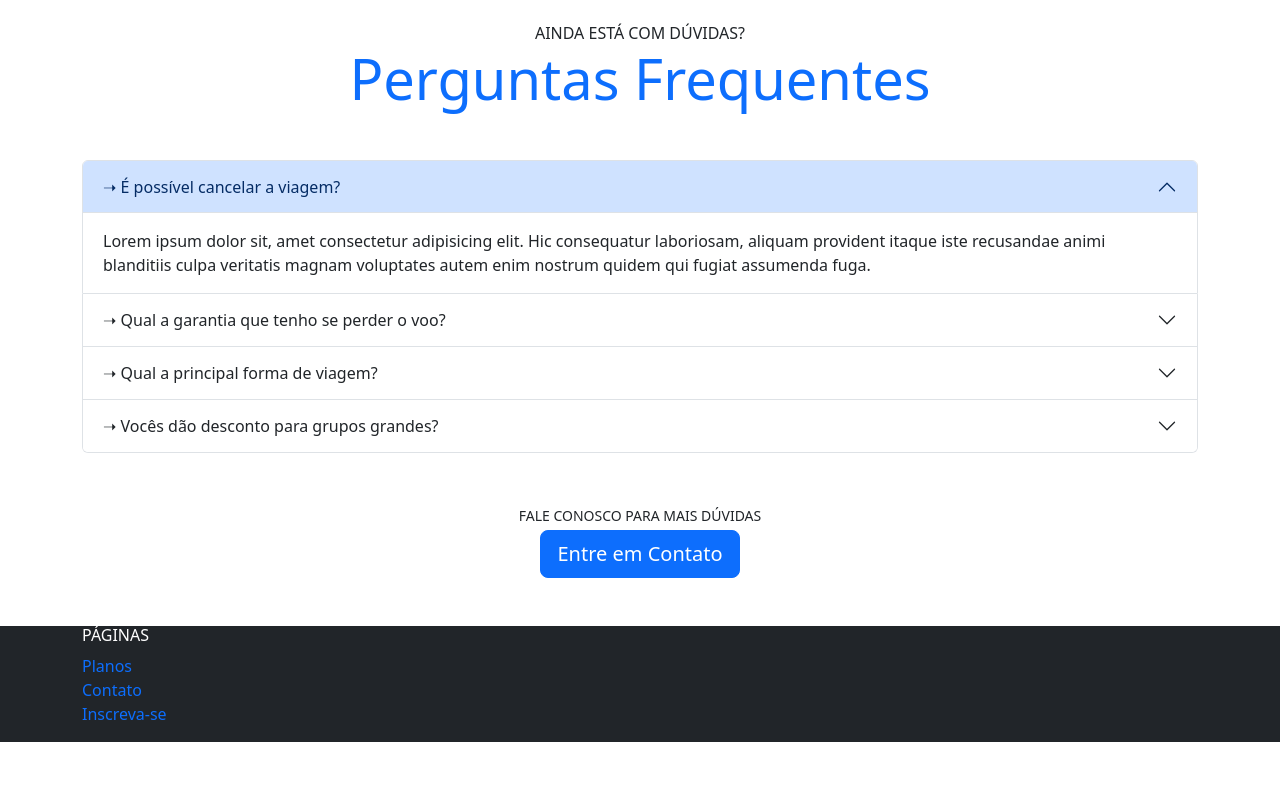
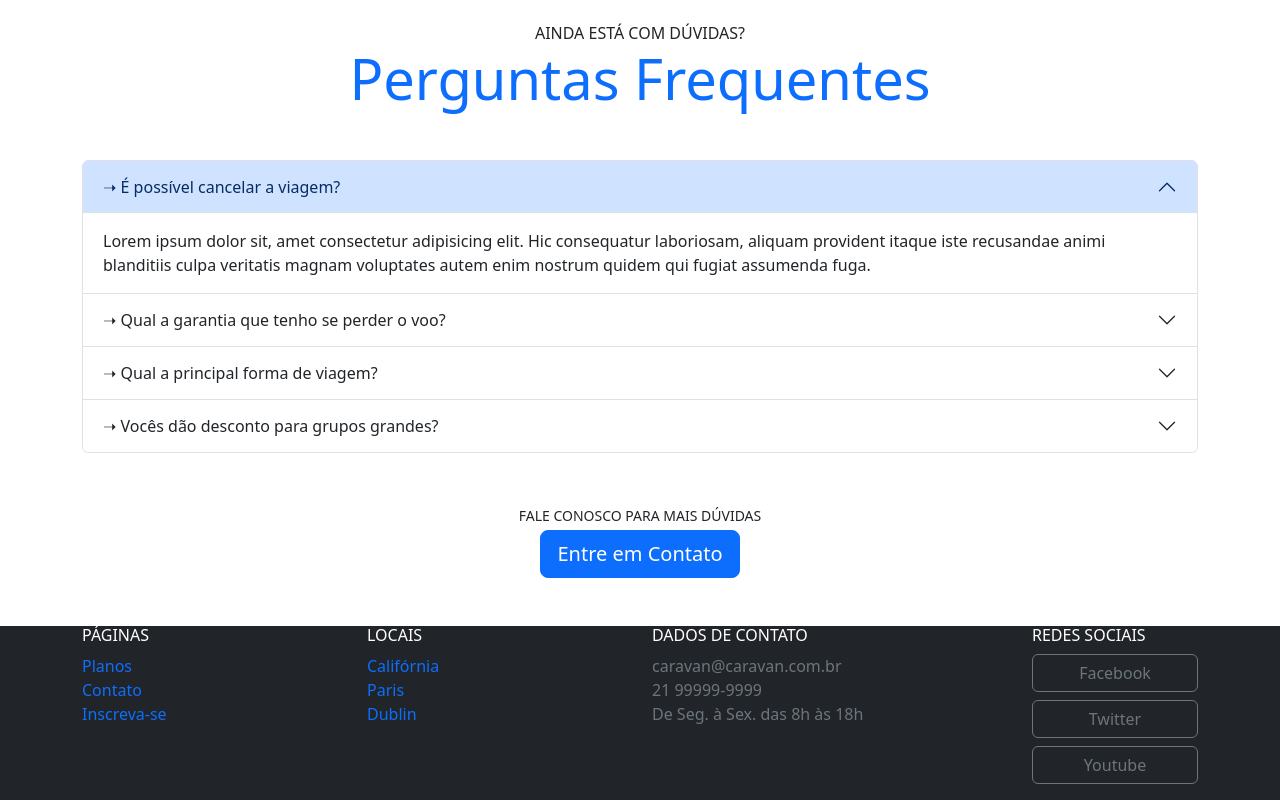
Before and after one commit to srlarissa/caravan-bootstrap, a plain HTML site: page index.html in a window 1280 px wide. Shown: the part 1934-2734 px from the top of the page. Before the commit the page ends 2676 px from the top, so only its background shows below. Drawn offline with nearby package versions, Linux system fonts and the light colour scheme.

Commit message:
feat: Finalização da estrutura básica footer

```diff
--- a/index.html
+++ b/index.html
@@ -238,6 +238,30 @@
                 <li><a href="inscricao.html">Inscreva-se</a></li>
               </ul>
             </div>
+            <div class="col-3">
+              <h4 class="h6">LOCAIS</h4>
+              <ul class="list-unstyled">
+                <li><a href="local.html">Califórnia</a></li>
+                <li><a href="local.html">Paris</a></li>
+                <li><a href="local.html">Dublin</a></li>
+              </ul>
+            </div>
+            <div class="col-4">
+              <h4 class="h6">DADOS DE CONTATO</h4>
+              <ul class="list-unstyled text-secondary">
+                <li>caravan@caravan.com.br</li>
+                <li>21 99999-9999</li>
+                <li>De Seg. à Sex. das 8h às 18h</li>
+              </ul>
+            </div>
+          <div class="col-2">
+            <h4 class="h6">REDES SOCIAIS</h4>
+            <ul class="list-unstyled">
+              <li><a href="#" class="btn btn-outline-secondary d-block mb-2 btn-socialmedia">Facebook</a></li>
+              <li><a href="#" class="btn btn-outline-secondary d-block mb-2 btn-socialmedia">Twitter</a></li>
+              <li><a href="#" class="btn btn-outline-secondary d-block mb-2 btn-socialmedia">Youtube</a></li>
+            </ul>
+          </div>
           </div>
         </div>
       </footer>
```
